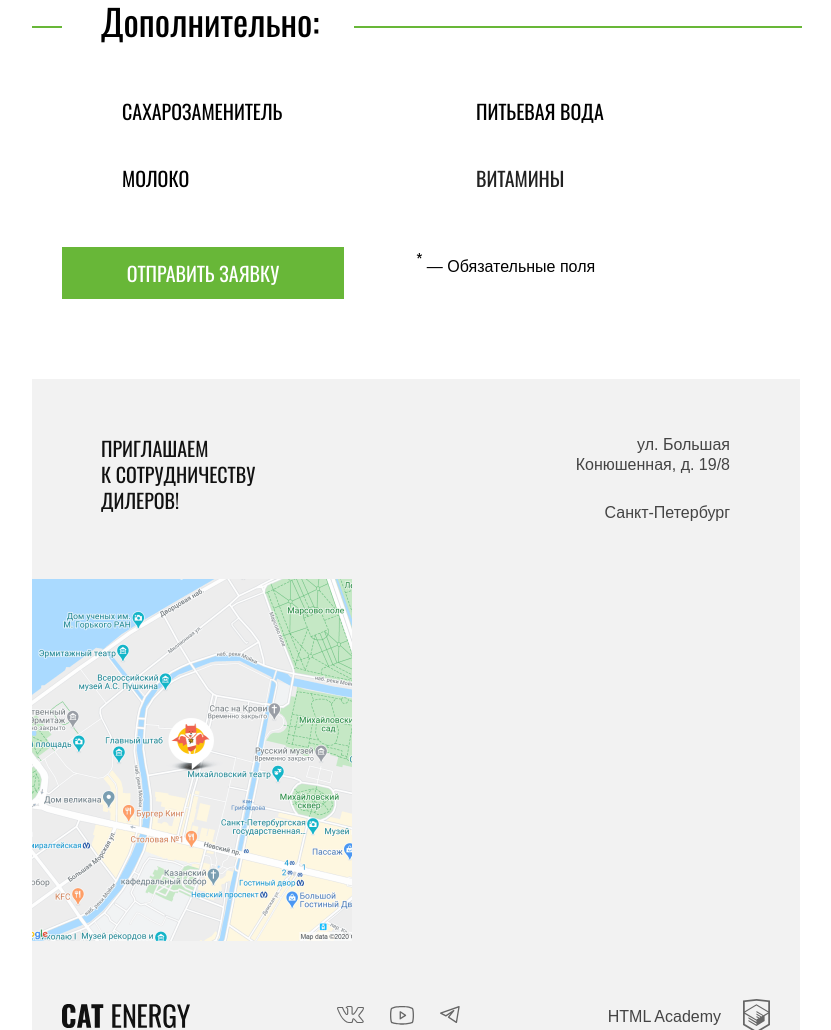
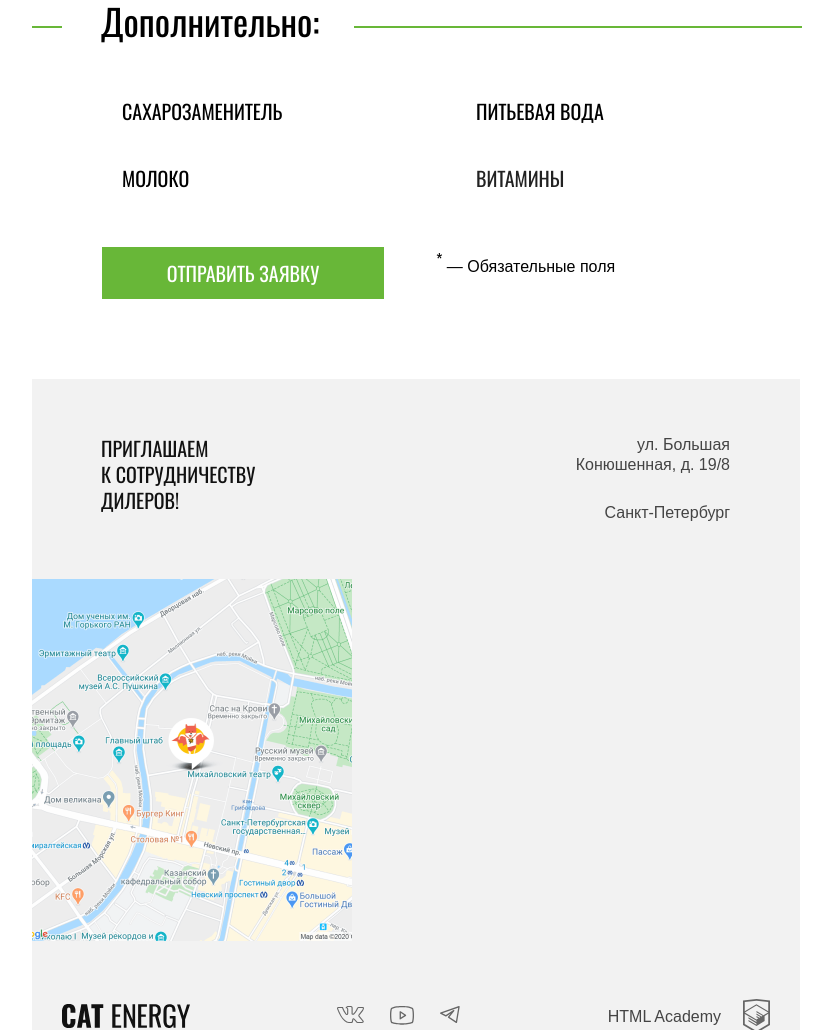
Before and after one commit to htmlacademy-adaptive/1996549-cat-energy-25, a website: page source/form.html in a window 1280 px wide. Shown: the part 1603-2633 px from the top of the page, without its empty margins (224-1055 px from the left). Drawn offline with nearby package versions, Linux system fonts and the light colour scheme; files that its build step writes are made by us from their sources.

```diff
--- a/source/less/blocks/program.less
+++ b/source/less/blocks/program.less
@@ -436,6 +436,7 @@
     width: 282px;
     padding: 13px 10px;
     max-height: 52px;
+    margin-left: 40px;
   }
 
   @media (min-width: @desktop-width) {
@@ -457,6 +458,7 @@
     font-size: 16px;
     line-height: 1;
     text-align: left;
+    padding-left: 20px;
   }
 
   @media (min-width: @desktop-width) {
```
